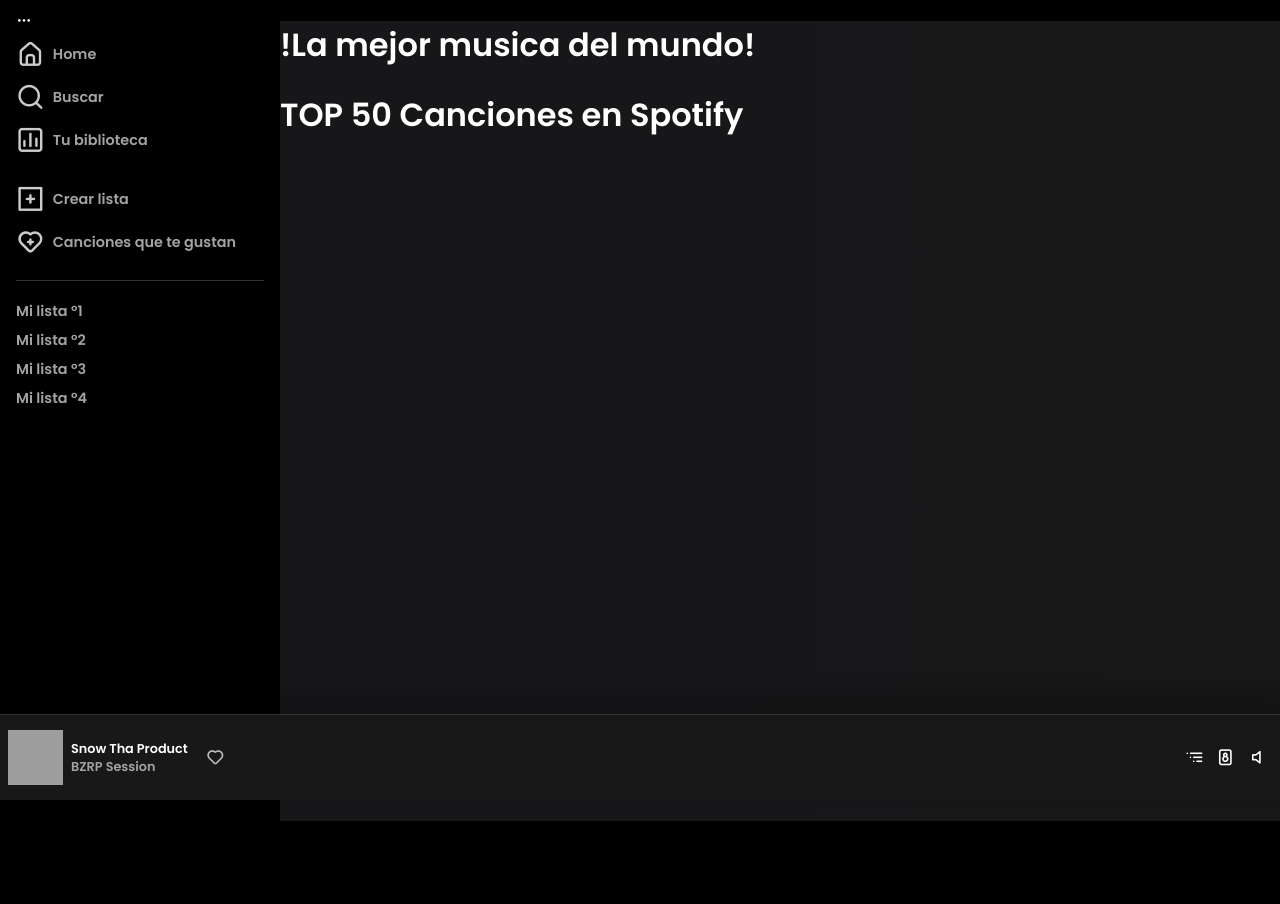
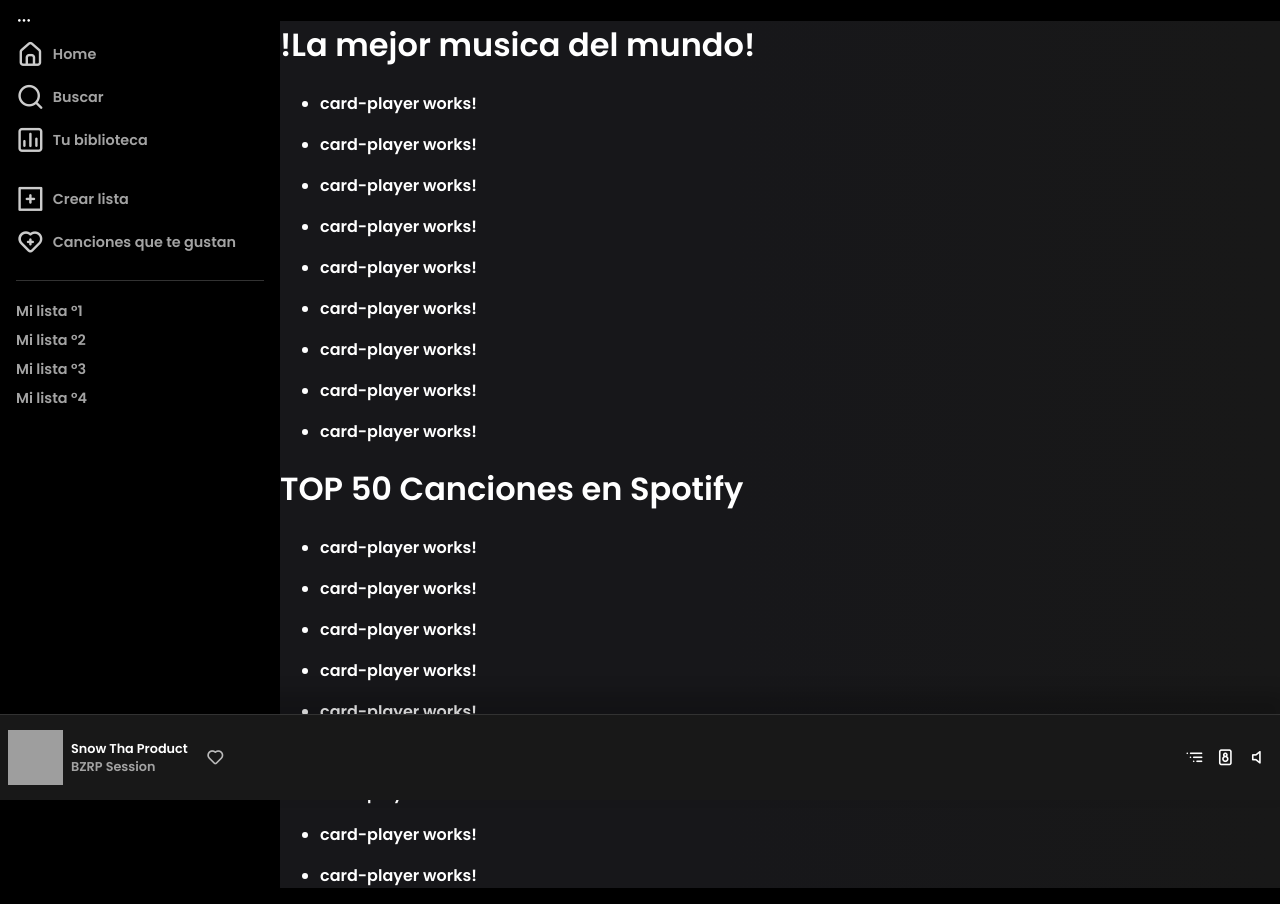
Before and after one commit to Juandieruiz/SpotMusic, an Angular app: page /tracks in a window 1280 px wide. Before the commit the page ends 821 px from the top, so only its background shows below. Built offline with nearby package versions, Linux system fonts and the light colour scheme; grey boxes are pictures that could not be loaded.

Commit message:
commit#13 Empezando Card Player

```diff
--- a/src/app/modules/tracks/pages/tracks-page/tracks-page.component.ts
+++ b/src/app/modules/tracks/pages/tracks-page/tracks-page.component.ts
@@ -1,6 +1,7 @@
 import { Component, OnInit } from '@angular/core';
+import { TrackModel } from '@core/models/tracks.model';
 
-// importamos todas las Canciones que hemos metido de manera manual
+// * importamos el json que contiene los datos de la canción
 import * as dataSongs from '../../../../data/tracks.json'
 @Component({
   selector: 'app-tracks-page',
@@ -9,15 +10,19 @@
 })
 export class TracksPageComponent implements OnInit {
 
-  mockTracksList = [
+  mockTracksList: Array<TrackModel> = [
 
   ]
   constructor() { }
 
   ngOnInit(): void {
+
     // Creamos una lista de objetos con los datos de la cancion y lo imprimimos por consola
     const { data } :any = (dataSongs as any).default
-    console.log(data)
+    // Le asignamos a la lista de canciones el valor de la variable data
+    this.mockTracksList = data;
+    // TODO: Comprobacion de obtención de datos en Consola
+    // console.log(data)
   }
 
 }
--- a/src/app/shared/components/section-generic/section-generic.component.html
+++ b/src/app/shared/components/section-generic/section-generic.component.html
@@ -4,7 +4,7 @@
     <div class="section--generic__player--zone">
         <ul class="player--list" [ngClass]="{'card-small':mode === 'small','card-big':mode === 'big'}">
             <li *ngFor="let player of dataTracks">
-                {{player.name}}
+                <app-card-player></app-card-player>
             </li>
         </ul>
     </div>
```
